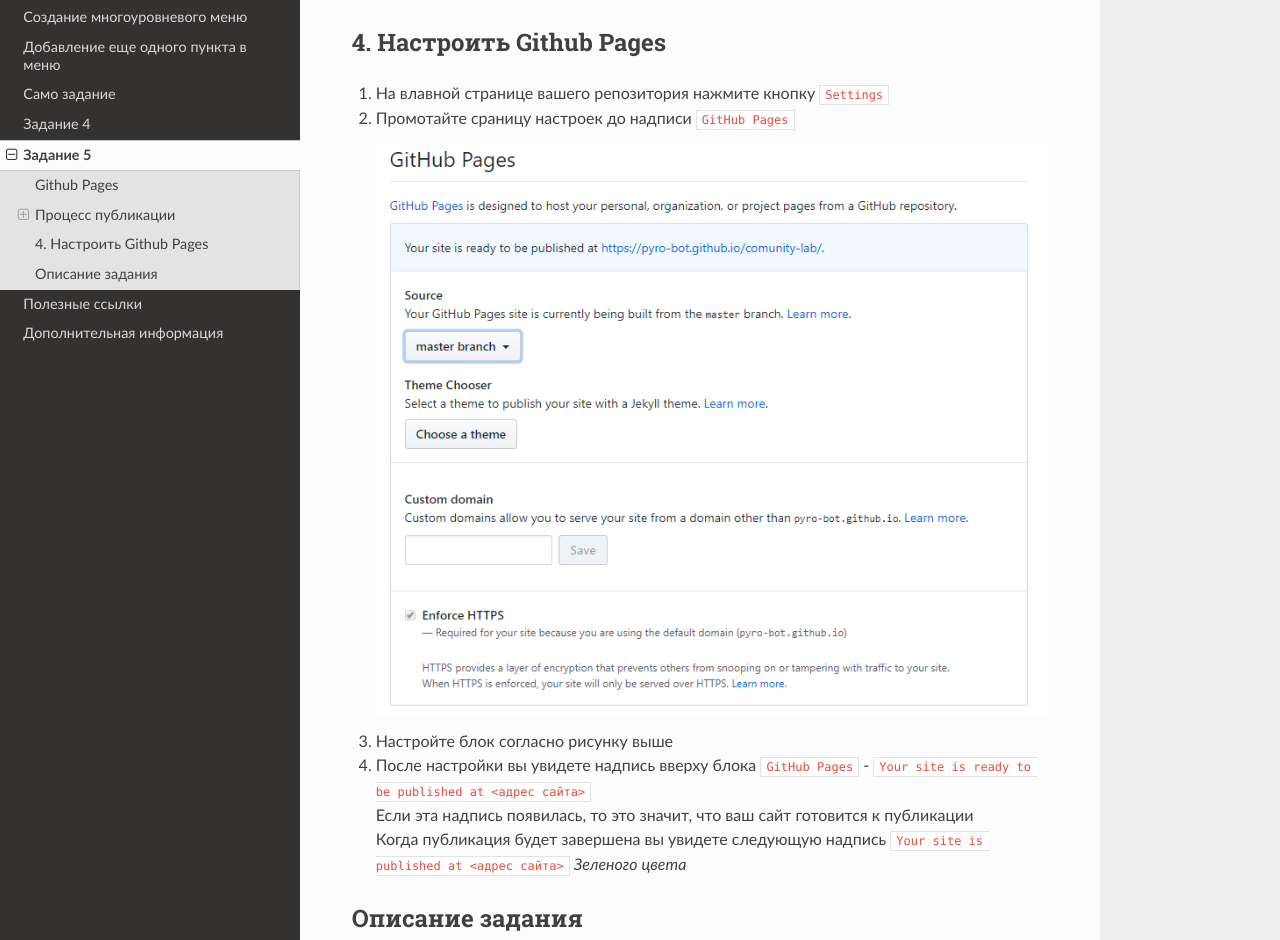
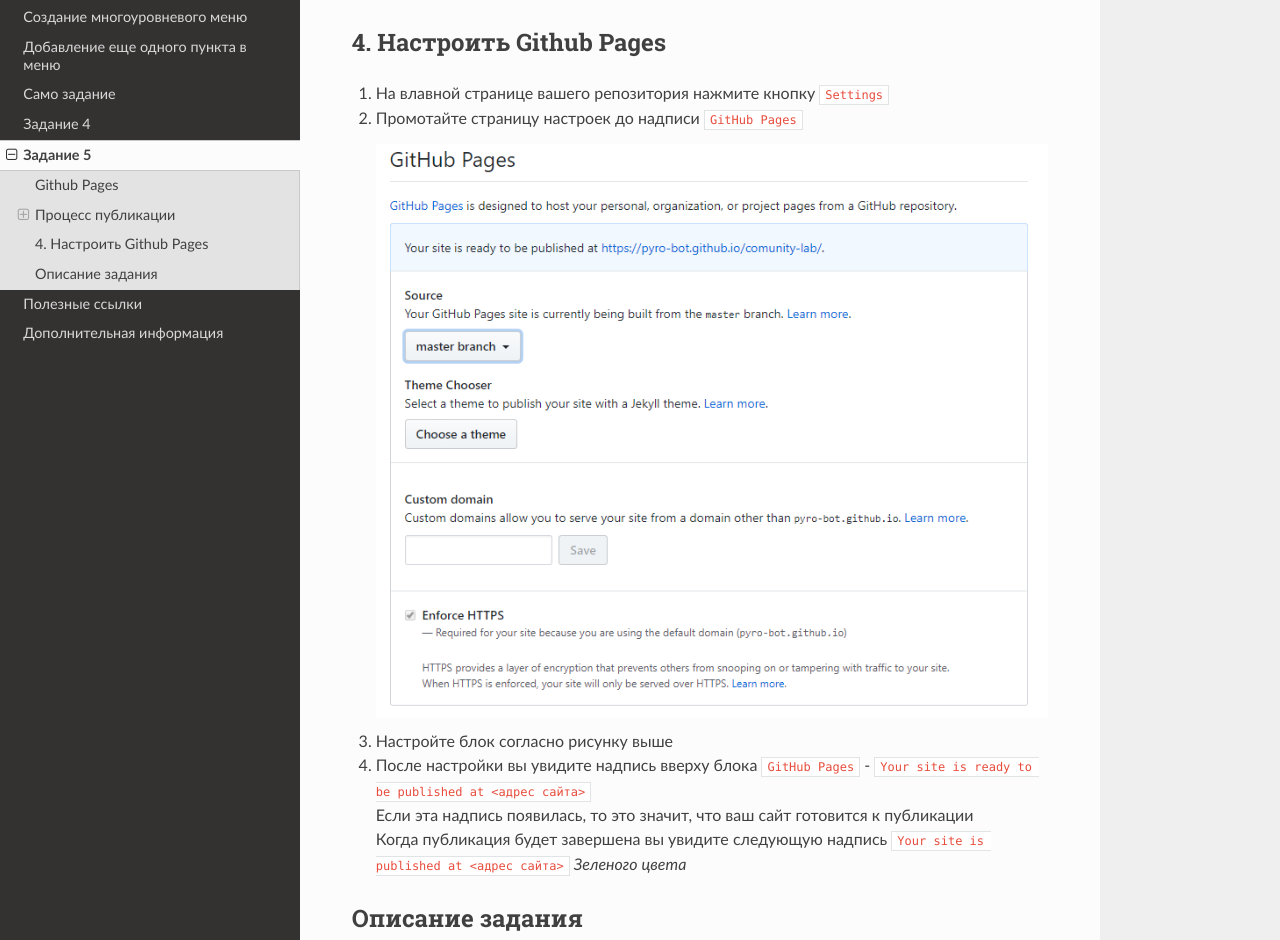
Before and after one commit to pyro-bot/comunity-lab, an MkDocs documentation site: the page built from docs/task5.md, in a window 1280 px wide and 1400 px high, scrolled down 3896 px. Shown: the part 265-1205 px from the top of the window. Built offline with MkDocs 1.6.1, drawn with Linux system fonts in a browser that asks for light colours; nearby versions of some CDN libraries; old or Windows-style settings are respelled for this version of MkDocs; some of the changed text lies outside the part shown.

Commit message:
Правка ошибок

```diff
--- a/docs/task5.md
+++ b/docs/task5.md
@@ -18,13 +18,13 @@
 3. Это и есть ваш сайт. Загружать нужно содержимое этой папки
 
 ### 2. Создание репозитория
-1. Первым делом надо заргестрироваться на сайте [github.com](https://github.com/)
+1. Первым делом надо зарегистрироваться на сайте [github.com](https://github.com/)
 2. Создать репозиторий, нажав на кнопку `New` на главной странице github.com ![new repo](img/pages/step1.png)
 3. Настройте свой репозиторий: ![:](img/pages/step2.png)
     - поле `Repository Name` - имя вашего репозитория. **Только на английском и без пробелов**
 Другие параметры трогать не надо.
 В конце нажмите на кнопку `Create repository`
-После создания репозитория вы увидете стартовую страницу вашего нового репозитория
+После создания репозитория вы увидите стартовую страницу вашего нового репозитория
 *Стоит отметить, что как только вы загрузите файлы данная страница пропадет, но это не страшно, так как в новом интерфейсе ее функции дублируются*
 
 
@@ -40,7 +40,7 @@
 1. Как только вы создадите репозиторий вы увидете стартовую страницу
 ![Стартовая страница](img/pages/step3.png)
 2. Нажмите на ней ссылку `uploading an existing file` *Выделено красной стрелкой*
-3. После этого вы увидете страницу для загрузки файлов
+3. После этого вы увидите страницу для загрузки файлов
 ![:](img/pages/step4.png)
 4. Откройте папку с файлами сайта и просто перетащите их в поле для загрузки на сайте
 5. После того как все файлы будут загружены нажмите на кнопку `Commit changes` *Загрузка файлов после перетаскивания начнется автоматически*
@@ -55,12 +55,12 @@
 
 ## 4. Настроить Github Pages
 1. На влавной странице вашего репозитория нажмите кнопку `Settings`
-2. Промотайте сраницу настроек до надписи `GitHub Pages`
+2. Промотайте страницу настроек до надписи `GitHub Pages`
 ![:](img/pages/settings-gh.png)
 3. Настройте блок согласно рисунку выше
-4. После настройки вы увидете надпись вверху блока `GitHub Pages` - `Your site is ready to be published at <адрес сайта>`
+4. После настройки вы увидите надпись вверху блока `GitHub Pages` - `Your site is ready to be published at <адрес сайта>`
 Если эта надпись появилась, то это значит, что ваш сайт готовится к публикации
-Когда публикация будет завершена вы увидете следующую надпись `Your site is published at <адрес сайта>` *Зеленого цвета*
+Когда публикация будет завершена вы увидите следующую надпись `Your site is published at <адрес сайта>` *Зеленого цвета*
 
 
 
```
Also changed, not shown: docs/index.md (+2 -2 lines), docs/task1.md (+1 -1 lines), docs/task4.md (+11 -1 lines).
